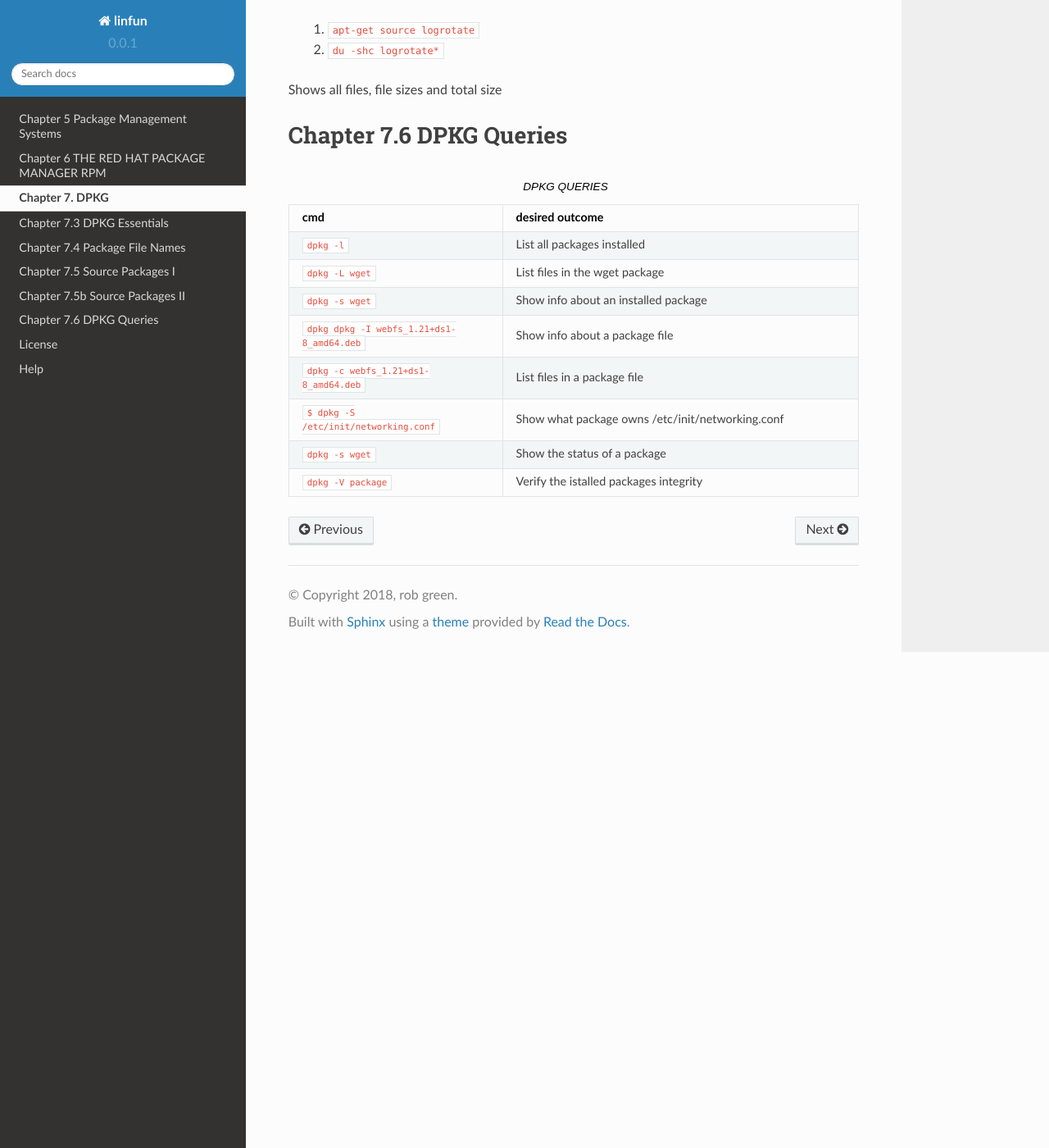
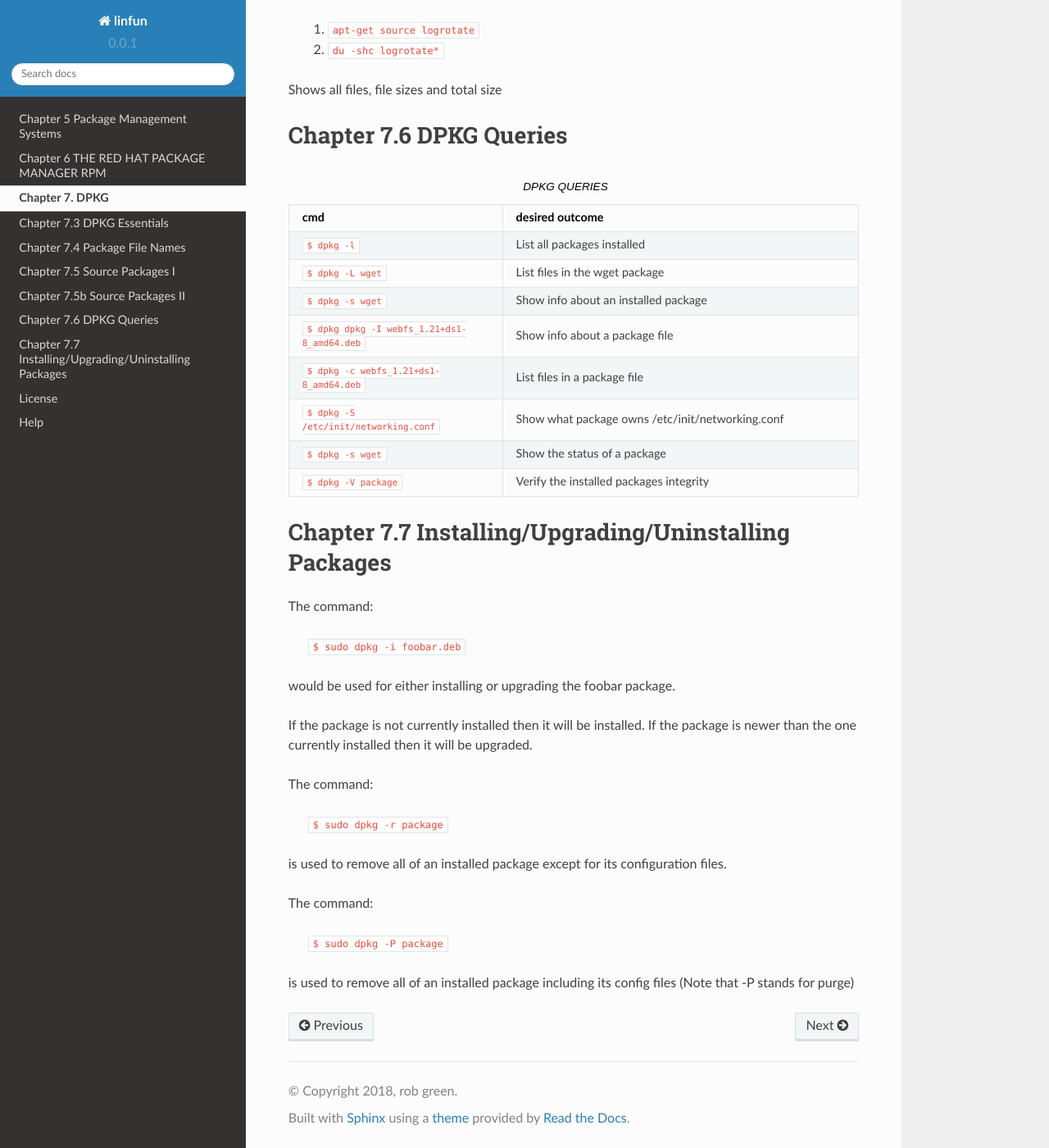
Before and after one commit to py010/linfun, a Sphinx documentation site: the page built from docs/source/chapter7.rst, in a window 1280 px wide and 1400 px high, scrolled down 1511 px. Shown: the whole window at 82% size. Built offline with Sphinx 7.4.7 and the Read the Docs theme 2.0.0, drawn with Linux system fonts in a browser that asks for light colours; pages that are not in the unit, such as notebooks, are missing from menus.

Commit message:
chapter 7.7 added

```diff
--- a/docs/source/chapter7.rst
+++ b/docs/source/chapter7.rst
@@ -55,11 +55,34 @@ Chapter 7.6 DPKG Queries
    :header: "cmd", "desired outcome"
    :widths: 30, 50
 
-   "``dpkg -l``", "List all packages installed"
-   "``dpkg -L wget``", "List files in the wget package"
-   "``dpkg -s wget``", "Show info about an installed package"
-   "``dpkg dpkg -I webfs_1.21+ds1-8_amd64.deb``", "Show info about a package file"
-   "``dpkg -c webfs_1.21+ds1-8_amd64.deb``", "List files in a package file"
+   "``$ dpkg -l``", "List all packages installed"
+   "``$ dpkg -L wget``", "List files in the wget package"
+   "``$ dpkg -s wget``", "Show info about an installed package"
+   "``$ dpkg dpkg -I webfs_1.21+ds1-8_amd64.deb``", "Show info about a package file"
+   "``$ dpkg -c webfs_1.21+ds1-8_amd64.deb``", "List files in a package file"
    "``$ dpkg -S /etc/init/networking.conf``", "Show what package owns /etc/init/networking.conf"
-   "``dpkg -s wget``", "Show the status of a package"
-   "``dpkg -V package``", "Verify the istalled packages integrity"
+   "``$ dpkg -s wget``", "Show the status of a package"
+   "``$ dpkg -V package``", "Verify the installed packages integrity"
+
+Chapter 7.7 Installing/Upgrading/Uninstalling Packages
+^^^^^^^^^^^^^^^^^^^^^^^^^^^^^^^^^^^^^^^^^^^^^^^^^^^^^^
+
+The command:
+
+	``$ sudo dpkg -i foobar.deb``
+
+would be used for either installing or upgrading the foobar package.
+
+If the package is not currently installed then it will be installed. If the package is newer than the one currently installed then it will be upgraded.
+
+The command:
+
+	``$ sudo dpkg -r package``
+
+is used to remove all of an installed package except for its configuration files.
+
+The command:
+
+	``$ sudo dpkg -P package``
+
+is used to remove all of an installed package including its config files (Note that -P stands for purge)
```
